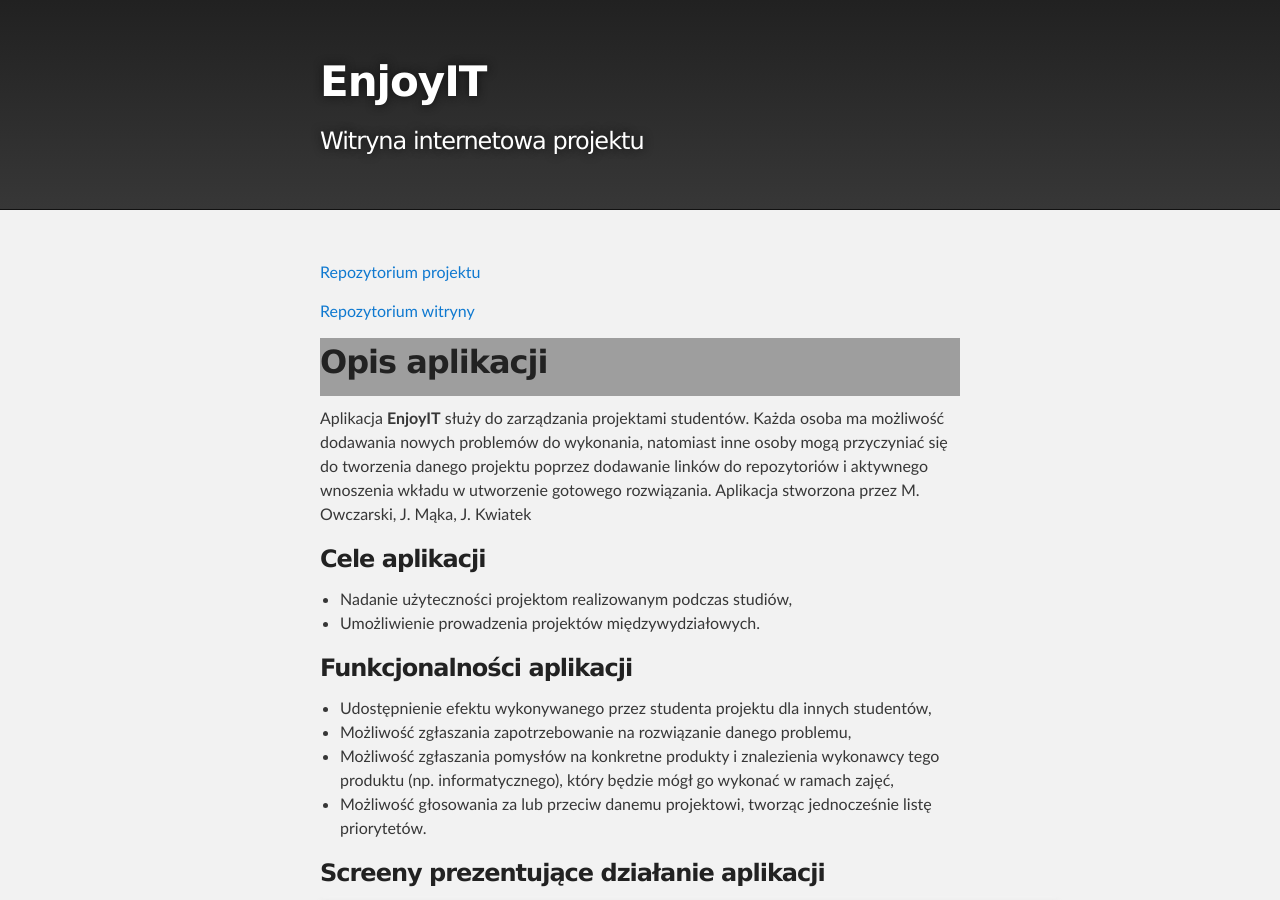
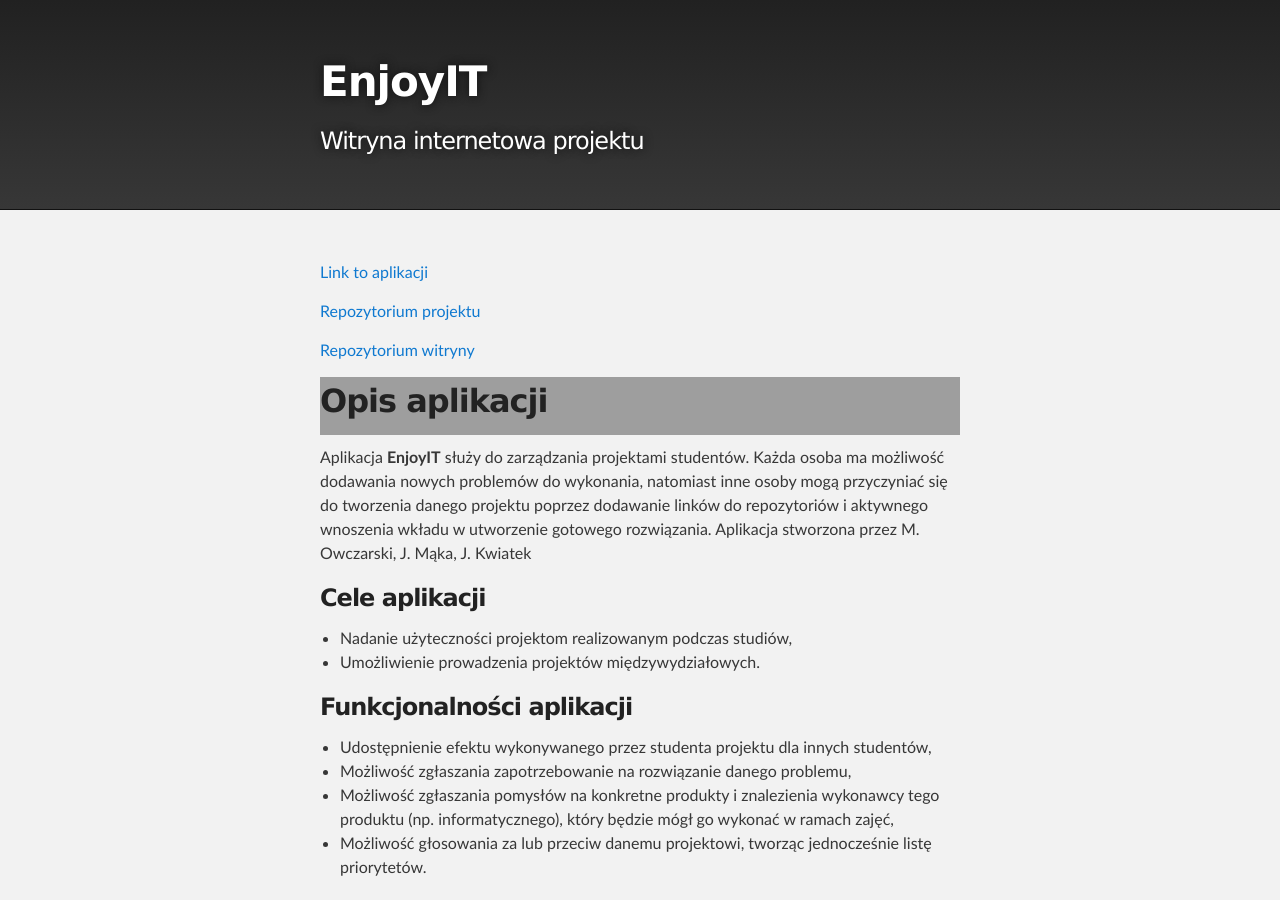
Before and after one commit to jmaka96/jmaka96.github.io, a Jekyll site: the page built from enjoyit.md, in a window 1280 px wide and 900 px high. Built offline with Jekyll 4.4.1, drawn with Linux system fonts in a browser that asks for light colours; grey boxes are pictures that could not be loaded.

Commit message:
updated enjoyit.md

```diff
--- a/enjoyit.md
+++ b/enjoyit.md
@@ -1,6 +1,9 @@
 ---
 layout: default
 ---
+
+[Link to aplikacji](http://51.68.142.66:5050/login)
+
 [Repozytorium projektu](https://github.com/flowerasny/EnjoyIT)
 
 [Repozytorium witryny](https://github.com/jmaka96/jmaka96.github.io)
```
